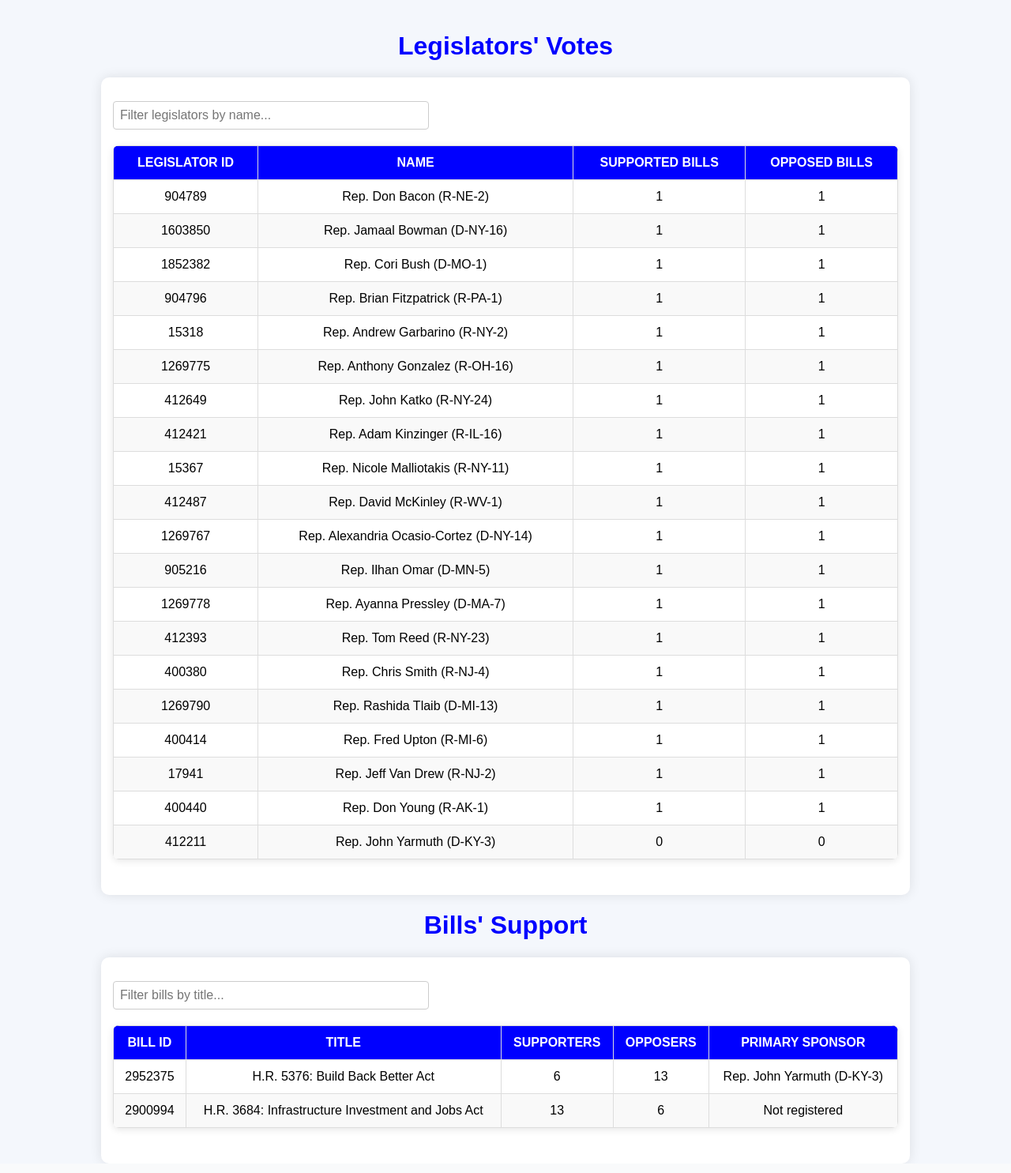
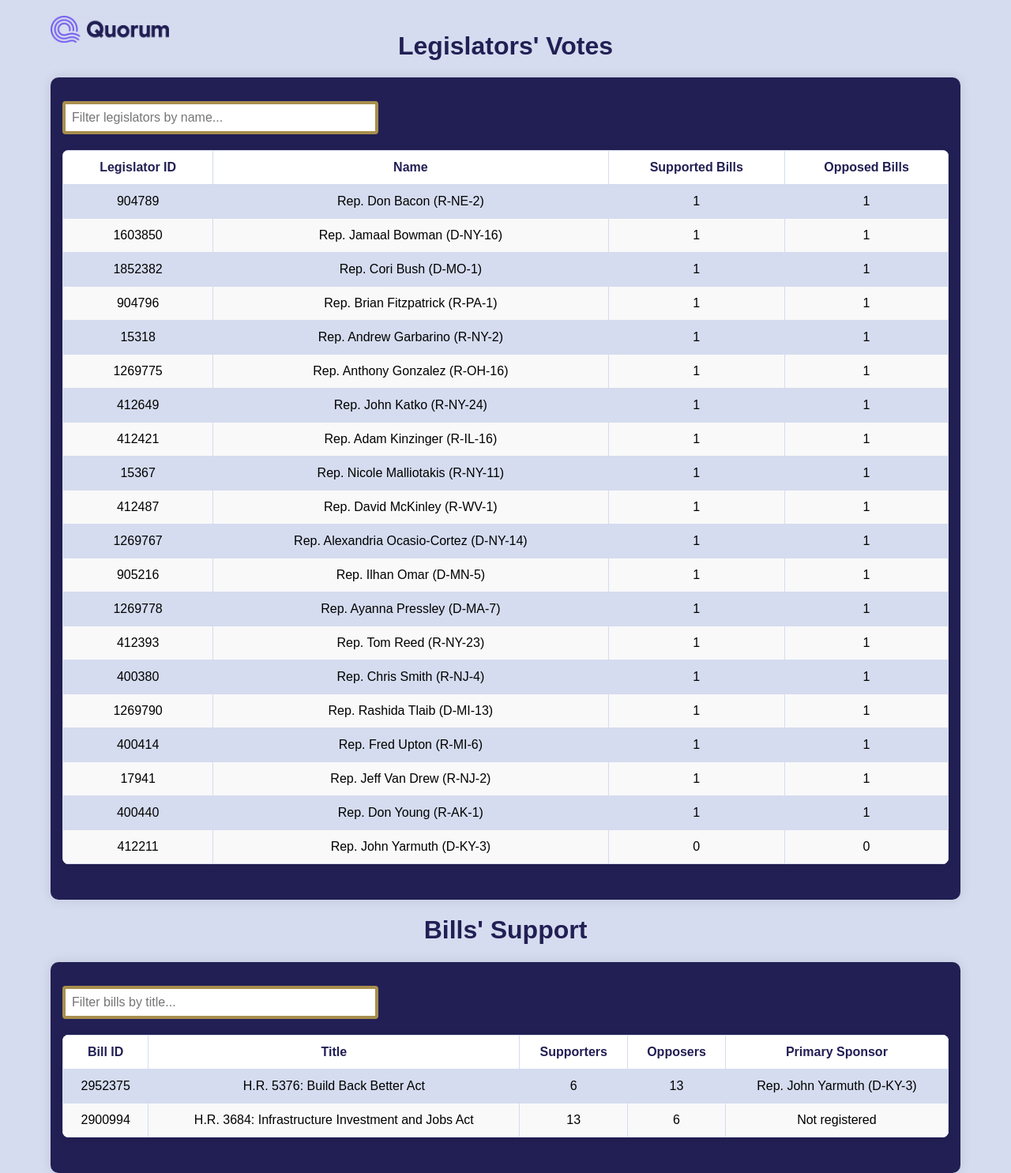
Before and after one commit to brunacmoura/legislative-bills-management, a Flask app: page / in a window 1280 px wide. Shown: the whole page at 79% size. Run offline with Flask 3, Linux system fonts and the light colour scheme.

Commit message:
Focused on the visual identity.

```diff
--- a/static/css/style.css
+++ b/static/css/style.css
@@ -1,17 +1,26 @@
 body {
-    font-family: 'Arial', sans-serif;
-    background-color: #f4f7fc;
+    font-family: 'Niveau Grotesk', sans-serif;
+    background-color: #D5DCEF;
     margin: 0;
     padding: 0;
 }
 
+.logo {
+    position: absolute;
+}
+
+.logo img {
+    width: 150px;
+    height: auto;
+}
+
 h1, h2 {
     text-align: center;
-    color: blue;
+    color: #221F54;
 }
 
 .container {
-    width: 80%;
+    width: 90%;
     margin: 0 auto;
     padding-top: 20px;
 }
@@ -24,7 +33,7 @@
     width: 100%;
     margin-bottom: 30px;
     border-collapse: collapse;
-    background-color: white;
+    background-color: #D5DCEF;
     box-shadow: 0 2px 10px rgba(0, 0, 0, 0.1);
     border-radius: 8px;
     overflow: hidden;
@@ -33,14 +42,13 @@
 table th, table td {
     padding: 12px;
     text-align: center;
-    border: 1px solid #ddd;
+    border: 1px solid #D5DCEF;
 }
 
 table th {
-    background-color: blue;
-    color: white;
+    background-color: white;
+    color: #221F54;
     font-weight: bold;
-    text-transform: uppercase;
 }
 
 table tr:nth-child(even) {
@@ -48,13 +56,14 @@
 }
 
 table tr:hover {
-    background-color: #f1f1f1;
+    background-color: #A88F4D;
+    color: white;
 }
 
 .card {
     margin-top: 20px;
     padding: 15px;
-    background-color: white;
+    background-color: #221F54;
     border-radius: 10px;
     box-shadow: 0 0 15px rgba(0, 0, 0, 0.1);
 }
@@ -65,7 +74,7 @@
     margin-bottom: 20px;
     width: 100%;
     max-width: 400px;
-    border: 1px solid #ccc;
+    border: 4px solid #A88F4D;
     border-radius: 4px;
     font-size: 16px;
 }
--- a/templates/index.html
+++ b/templates/index.html
@@ -10,6 +10,9 @@
 <body>
 
 <div class="container">
+    <div class="logo">
+        <img src="{{ url_for('static', filename='img/quorum-logo.png') }}" alt="Logo" />
+    </div>
     <h1>Legislators' Votes</h1>
     <div class="card">
         <input type="search" id="search-legislators" placeholder="Filter legislators by name..." />
```
Also changed, not shown: static/img/quorum-logo.png (added).
